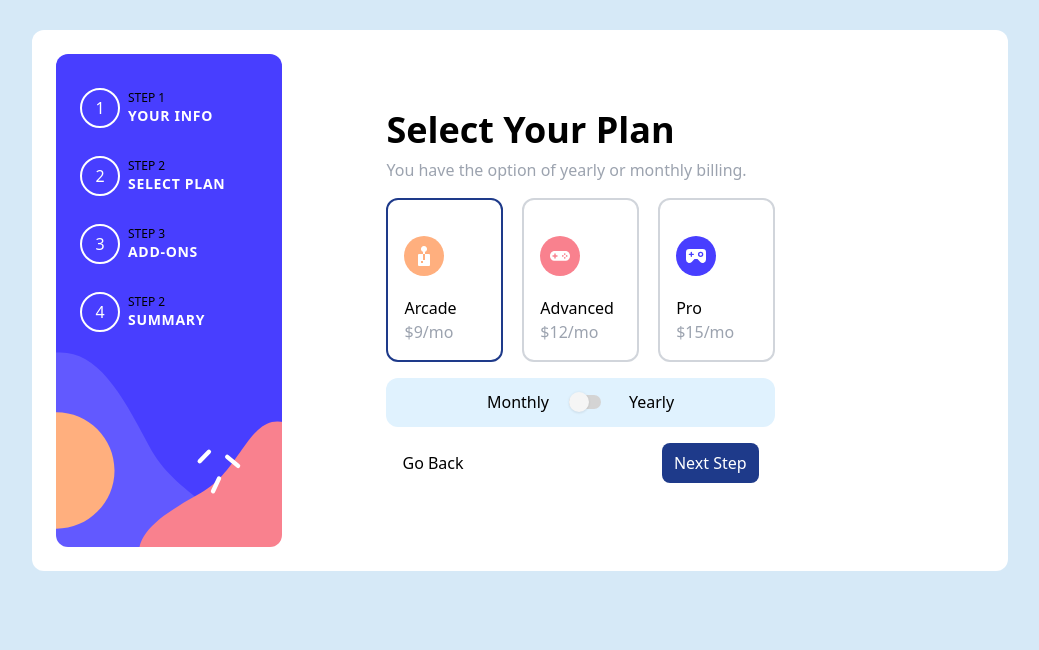
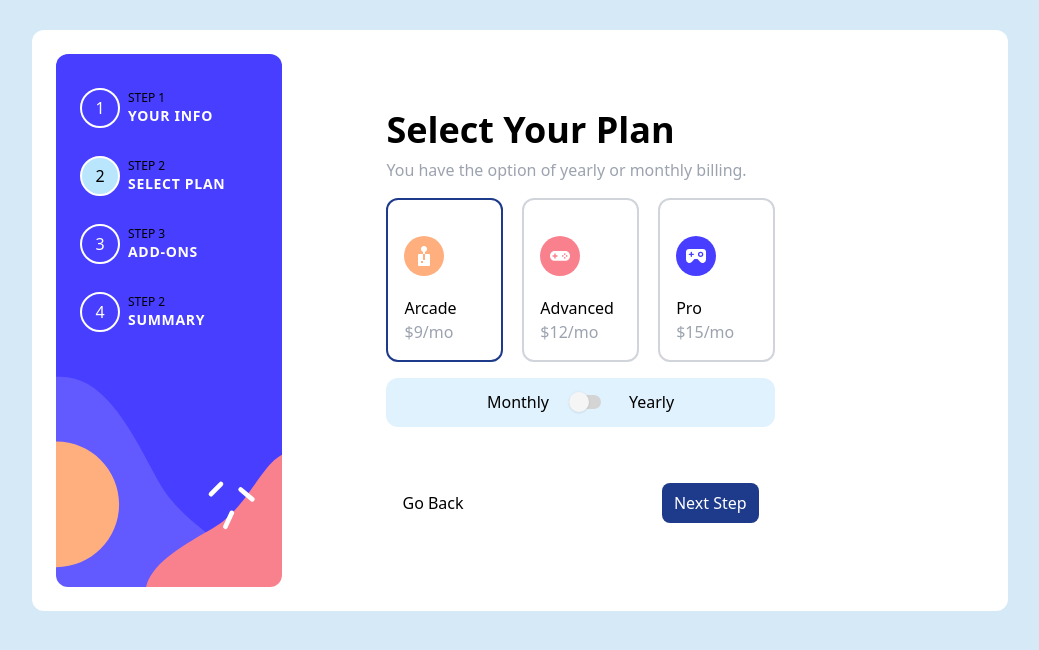
Before and after one commit to aman3113/Multi-step-form, a React (Create React App) app in the folder solution-form/: page /plan-page in a window 1280 px wide. Shown: the top 650 px of the page, without its empty margins (120-1159 px from the left). Built offline with nearby package versions, Linux system fonts and the light colour scheme.

Commit message:
Add: used useLocation hook and add functionality showing curr page

```diff
--- a/solution-form/src/App.js
+++ b/solution-form/src/App.js
@@ -1,4 +1,8 @@
-import { createBrowserRouter, RouterProvider } from "react-router-dom";
+import {
+  createBrowserRouter,
+  RouterProvider,
+  useLocation,
+} from "react-router-dom";
 import AddOns from "./Components/AddOns";
 import AppLayout from "./Components/AppLayout";
 import FinishingUp from "./Components/FinishingUp";
--- a/solution-form/src/Components/AppLayout.js
+++ b/solution-form/src/Components/AppLayout.js
@@ -1,10 +1,12 @@
-import { Outlet } from "react-router-dom";
+import { Outlet, useLocation } from "react-router-dom";
 import SideBar from "./SideBar";
 
 const AppLayout = () => {
+  const location = useLocation();
+  const { pathname } = location;
   return (
     <div className="lg:flex lg:p-6 h-full lg:w-[80%] w-[90%] rounded-xl bg-white relative">
-      <SideBar />
+      <SideBar path={pathname} />
       <div className="lg:static w-[75%] bg-white absolute top-[45%] left-[50%] translate-x-[-50%] lg:translate-x-0 rounded-2xl mb-7 lg:mb-0">
         <Outlet />
       </div>
--- a/solution-form/src/Components/Plan.js
+++ b/solution-form/src/Components/Plan.js
@@ -82,7 +82,7 @@ const Plan = () => {
           <span>Yearly</span>
         </div>
       </div>
-      <div className="lg:w-[75%] w-full flex justify-between p-4">
+      <div className="lg:w-[75%] w-full flex justify-between p-4 mt-10">
         <button onClick={() => navigate("/")}>Go Back</button>
         <button
           onClick={() => navigate("/add-ons")}
--- a/solution-form/src/Components/SideBar.js
+++ b/solution-form/src/Components/SideBar.js
@@ -1,11 +1,15 @@
 import React from "react";
 // import Background from "../assets/images/bg-sidebar-desktop.svg";
 
-const SideBar = () => {
+const SideBar = ({ path }) => {
   return (
     <div className=" sideBar lg:w-[25%] h-[30vh] lg:h-auto pl-6 py-7 lg:mr-6 rounded-xl flex lg:flex-col justify-center  items-start lg:justify-start lg:gap-4 gap-8">
       <div className="flex items-center">
-        <span className=" p-3  rounded-[50%] border-2 border-white text-white flex items-center justify-center w-10 h-10">
+        <span
+          className={` p-3  rounded-[50%] border-2 border-white ${
+            path === "/" ? "text-black bg-sky-200" : "text-white"
+          } flex items-center justify-center w-10 h-10`}
+        >
           1
         </span>
         <div className="flex-col lg:flex p-2 hidden">
@@ -16,7 +20,11 @@ const SideBar = () => {
         </div>
       </div>
       <div className="flex items-center">
-        <span className=" p-3  rounded-[50%] border-2 border-white text-white flex items-center justify-center w-10 h-10">
+        <span
+          className={` p-3  rounded-[50%] border-2 border-white ${
+            path === "/plan-page" ? "text-black bg-sky-200" : "text-white"
+          } flex items-center justify-center w-10 h-10`}
+        >
           2
         </span>
         <div className="flex-col lg:flex hidden p-2">
@@ -27,7 +35,11 @@ const SideBar = () => {
         </div>
       </div>
       <div className="flex items-center">
-        <span className=" p-3  rounded-[50%] border-2 border-white text-white flex items-center justify-center w-10 h-10">
+        <span
+          className={` p-3  rounded-[50%] border-2 border-white ${
+            path === "/add-ons" ? "text-black bg-sky-200" : "text-white"
+          } flex items-center justify-center w-10 h-10`}
+        >
           3
         </span>
         <div className="flex-col lg:flex hidden p-2">
@@ -38,7 +50,11 @@ const SideBar = () => {
         </div>
       </div>
       <div className="flex items-center">
-        <span className=" p-3 border-2 border-white text-white rounded-[50%] flex items-center justify-center w-10 h-10">
+        <span
+          className={` p-3  rounded-[50%] border-2 border-white ${
+            path === "/finishing-up" ? "text-black bg-sky-200" : "text-white"
+          } flex items-center justify-center w-10 h-10`}
+        >
           4
         </span>
         <div className="flex-col lg:flex hidden p-2">
```
